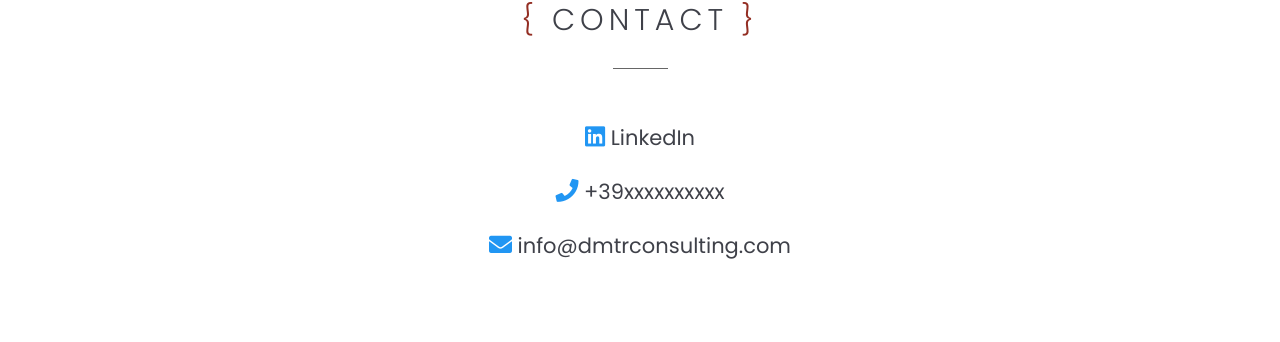
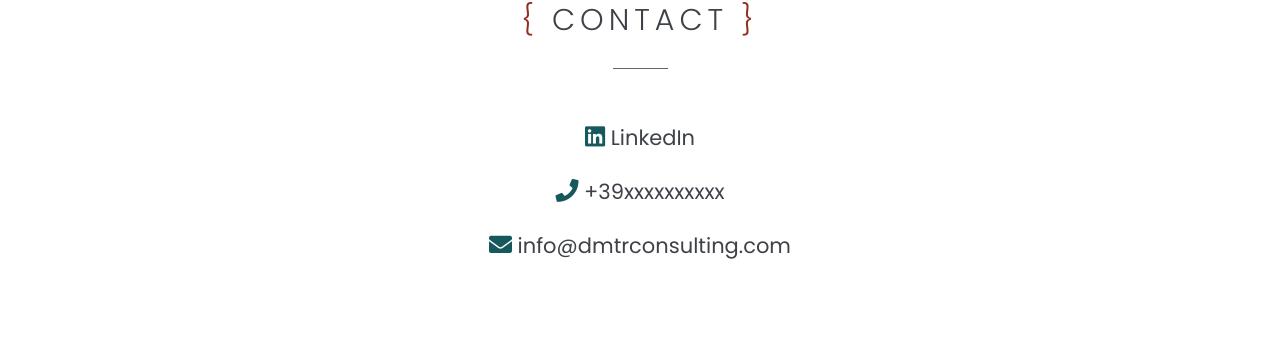
Before and after one commit to DMTR-Consulting/dmtr-consulting.github.io, a Jekyll site: the page built from index.html, in a window 1280 px wide. Shown: the part 3540-3882 px from the top of the page. Built offline with Jekyll 4.4.1, drawn with Linux system fonts in a browser that asks for light colours.

Commit message:
Minor edit

```diff
--- a/assets/css/style.css
+++ b/assets/css/style.css
@@ -1180,7 +1180,7 @@ figure {
 }
 
 .contact-icon {
-	color: #2196f3;
+	color: #17585d;
 	font-size: 23px;
 }
 
```
